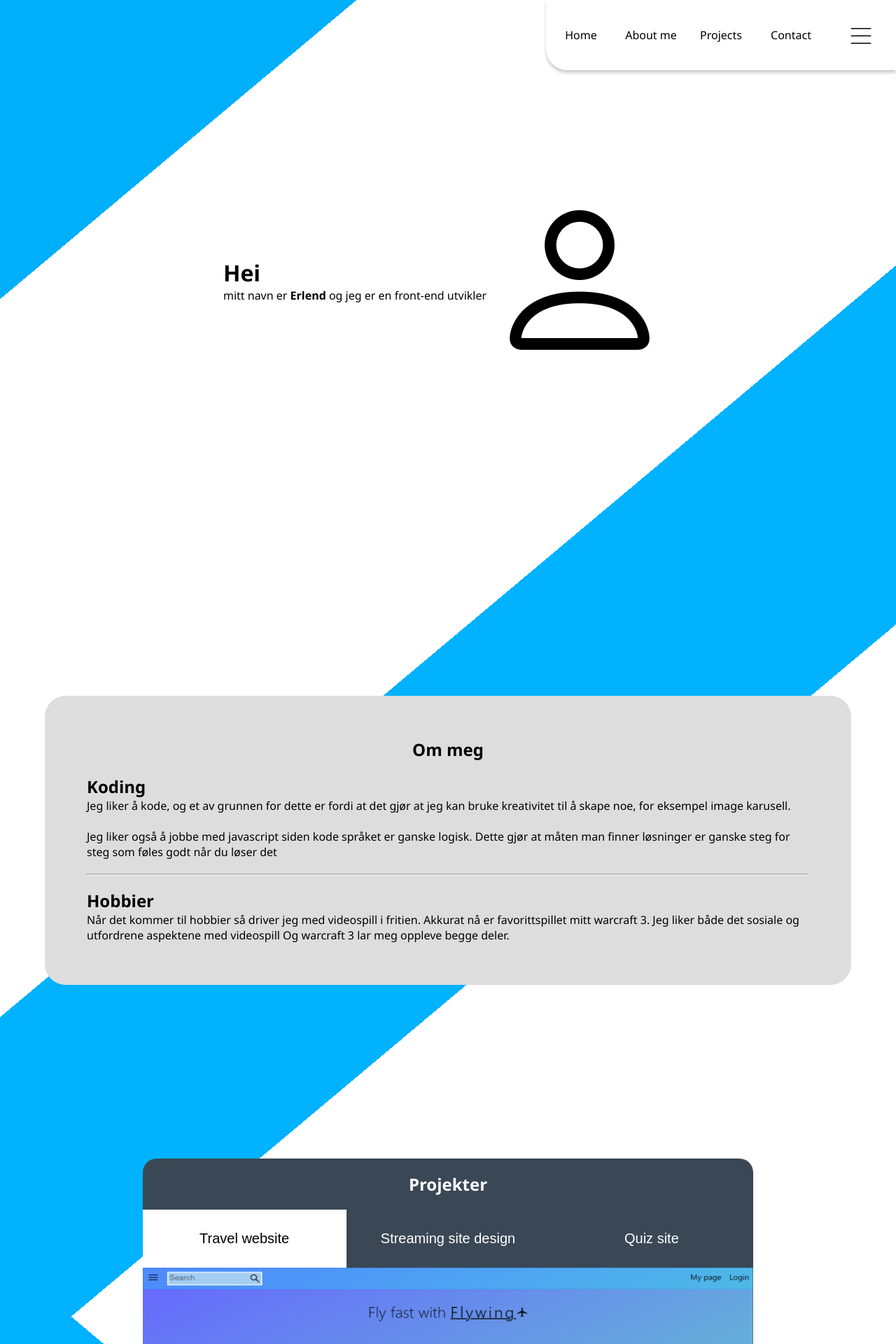
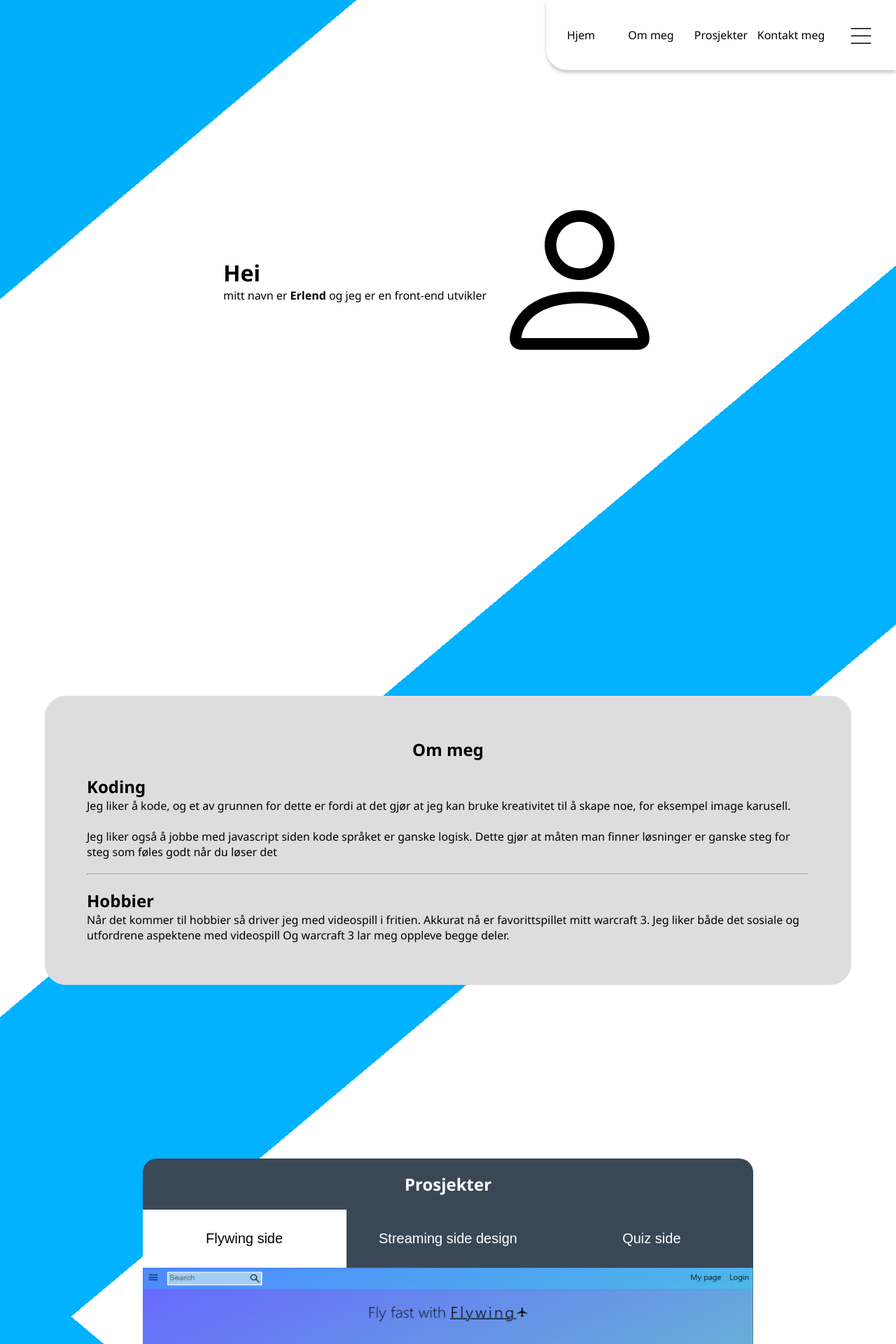
Before and after one commit to Erlandino/portfolio, a React (Create React App) app: page / in a window 1280 px wide. Shown: the top 1920 px of the page at 70% size. Built offline with nearby package versions, Linux system fonts and the light colour scheme; the HTML template or start-up script is replaced by a standard one.

Commit message:
changed language to norwegian and fixed some spelling errors

```diff
--- a/src/components/Front-page/Navbar.jsx
+++ b/src/components/Front-page/Navbar.jsx
@@ -22,28 +22,28 @@ export default function Navbar() {
         {showNavbar && (
           <li className="nav__ul__li">
             <HashLink className="nav__ul__li__a" smooth to="/path#introduction">
-              Home
+              Hjem
             </HashLink>
           </li>
         )}
         {showNavbar && (
           <li className="nav__ul__li">
             <HashLink className="nav__ul__li__a" smooth to="/path#aboutMe">
-              About me
+              Om meg
             </HashLink>
           </li>
         )}
         {showNavbar && (
           <li className="nav__ul__li">
             <HashLink className="nav__ul__li__a" smooth to="/path#projects">
-              Projects
+              Prosjekter
             </HashLink>
           </li>
         )}
         {showNavbar && (
           <li className="nav__ul__li">
             <HashLink className="nav__ul__li__a" smooth to="/path#contact">
-              Contact
+              Kontakt meg
             </HashLink>
           </li>
         )}
--- a/src/components/Projects/Projects.jsx
+++ b/src/components/Projects/Projects.jsx
@@ -56,28 +56,27 @@ export default function Projects() {
   function imageGalleryProjectSelect(index) {
     setImageSet((prevImageSet) => index);
   }
-  console.log(githubIcon);
 
   const { imageOne, imageTwo, imageThree, github, figma, projectName } = projects[imageSet];
   return (
     <section className="projects" id="projects">
       <div className="projects__container">
-        <h1 className="projects__container__title">Projekter</h1>
+        <h1 className="projects__container__title">Prosjekter</h1>
         <div className="projects__container__navigation">
           <button className={`projects__container__navigation__button ${projectName === "Flywing" && "projects__container__navigation__button-active"}`} onClick={() => imageGalleryProjectSelect(0)}>
-            Travel website
+            Flywing side
           </button>
           <button
             className={`projects__container__navigation__button ${projectName === "Streaming site" && "projects__container__navigation__button-active"}`}
             onClick={() => imageGalleryProjectSelect(1)}
           >
-            Streaming site design
+            Streaming side design
           </button>
           <button
             className={`projects__container__navigation__button ${projectName === "Solar Quiz" && "projects__container__navigation__button-active"}`}
             onClick={() => imageGalleryProjectSelect(2)}
           >
-            Quiz site
+            Quiz side
           </button>
         </div>
         <Gallery firstImage={imageOne} secondImage={imageTwo} thirdImage={imageThree} />
@@ -94,7 +93,7 @@ export default function Projects() {
             <li className="projects__container__links__container">
               <a href={figma} target="_blank" className="projects__container__links__container__link">
                 <img src={figmaIon} alt="" className="projects__container__links__container__link__image" />
-                <p className="projects__container__links__container__direction">{projectName} figma folder</p>
+                <p className="projects__container__links__container__direction">{projectName} figma mappe</p>
               </a>
             </li>
           )}
```
